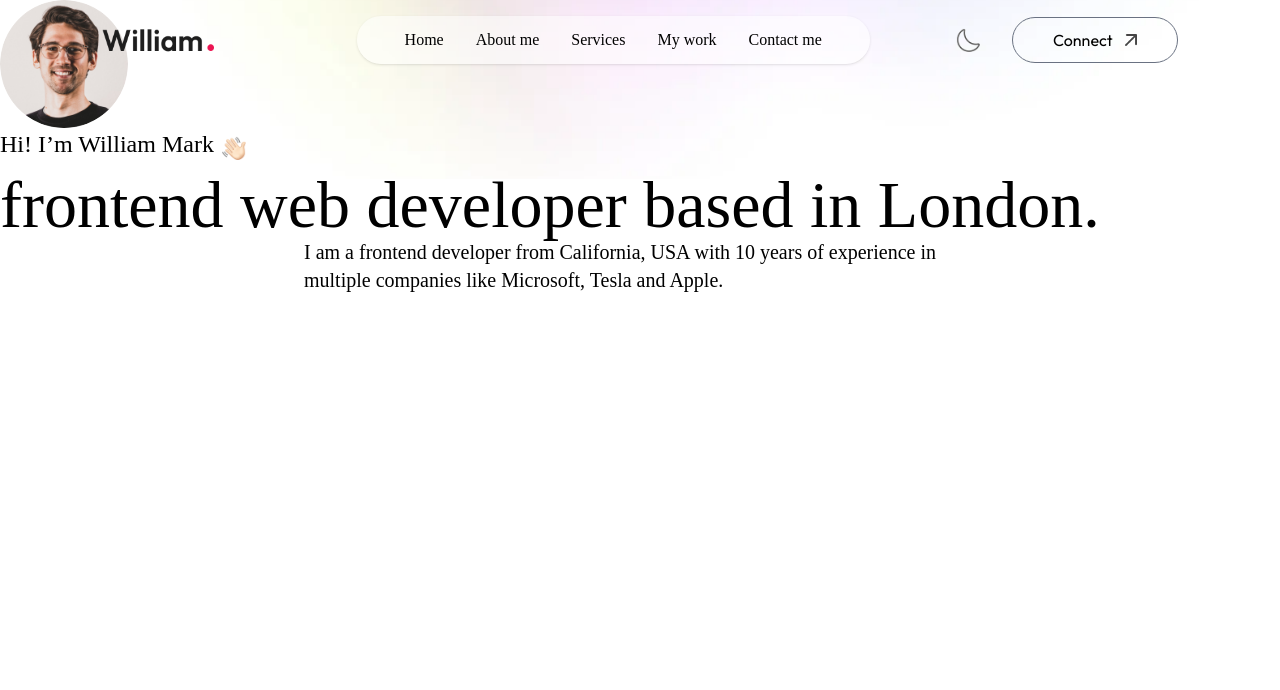
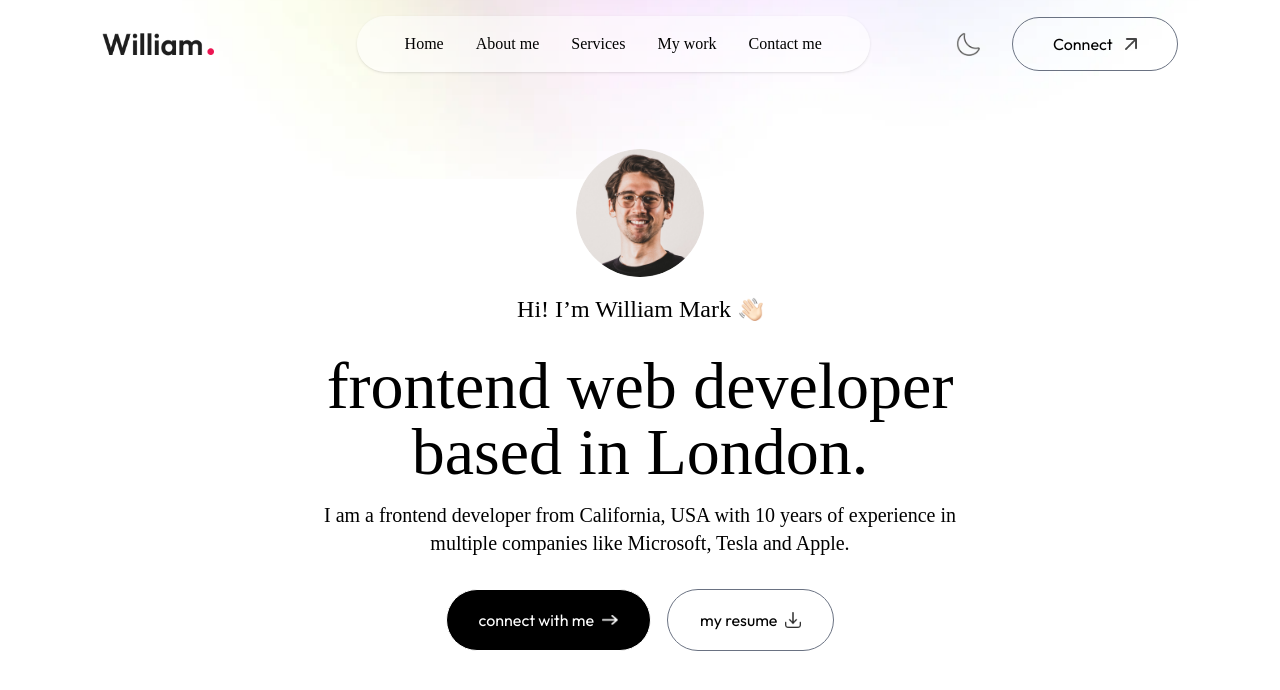
Before and after one commit to ryzhkoandrey/gs-portfolio, a Next.js app: page / in a window 1280 px wide. Shown: the top 690 px of the page. Built offline with nearby package versions, Linux system fonts and the light colour scheme; a web font is replaced by a local one.

Commit message:
Enhance Header layout and add action buttons
Updated the Header component with improved layout styling and added 'connect with me' and 'my resume' action buttons. Also adjusted the body class in layout.js for better typography and overflow handling.

```diff
--- a/app/components/Header.jsx
+++ b/app/components/Header.jsx
@@ -3,12 +3,15 @@ import Image from 'next/image';
 
 const Header = () => {
    return (
-      <div>
+      <div
+         className="w-11/12 max-w-3xl text-center mx-auto h-screen
+         flex flex-col items-center justify-center gap-4"
+      >
          <div>
             <Image src={assets.profile_img} alt="" className="rounded-full w-32" />
          </div>
 
-         <h3 className="flex items-end gap-2 text-xl md:text-2xl mb-3 font-Ovo">
+         <h3 className="flex items-center gap-2 text-xl md:text-2xl mb-3 font-Ovo">
             Hi! I’m William Mark{' '}
             <Image src={assets.hand_icon} alt="" className="w-6" />
          </h3>
@@ -21,6 +24,23 @@ const Header = () => {
             I am a frontend developer from California, USA with 10 years of
             experience in multiple companies like Microsoft, Tesla and Apple.
          </p>
+
+         <div className="flex flex-col sm:flex-row items-center gap-4 mt-4">
+            <a
+               href="#contact"
+               className="px-8 py-3.5 border border-white rounded-full bg-black text-white flex items-center gap-2"
+            >
+               connect with me{' '}
+               <Image src={assets.right_arrow_white} alt="" className="w-4" />
+            </a>
+            <a
+               href="/sample-resume.pdf"
+               download
+               className="px-8 py-3.5 border rounded-full border-gray-500 flex items-center gap-2"
+            >
+               my resume <Image src={assets.download_icon} alt="" className="w-4" />
+            </a>
+         </div>
       </div>
    );
 };
--- a/app/layout.js
+++ b/app/layout.js
@@ -8,7 +8,9 @@ export const metadata = {
 export default function RootLayout({ children }) {
    return (
       <html lang="en">
-         <body className="antialiased font-Outfit">{children}</body>
+         <body className="font-Outfit antialiased leading-8 overflow-x-hidden">
+            {children}
+         </body>
       </html>
    );
 }
```
